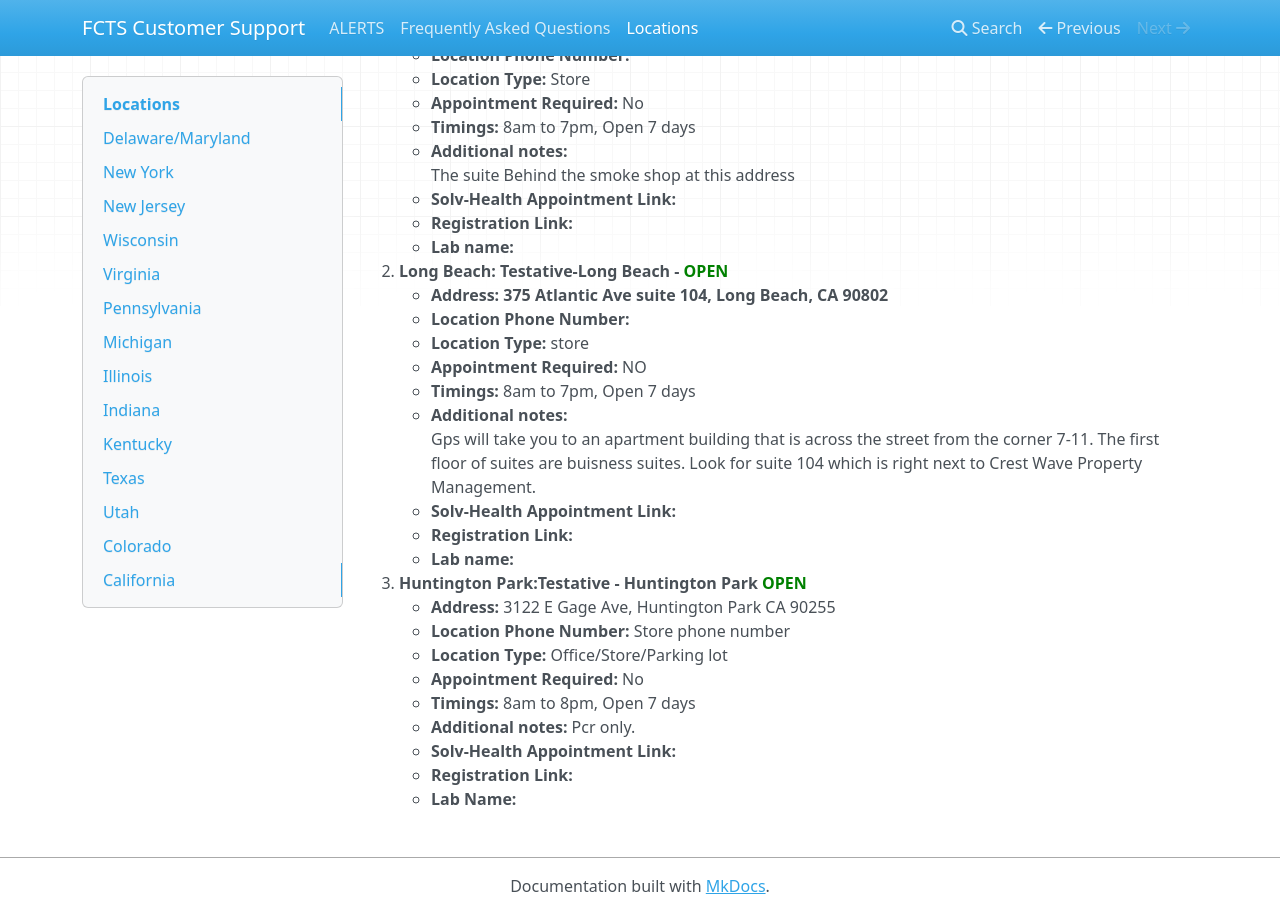
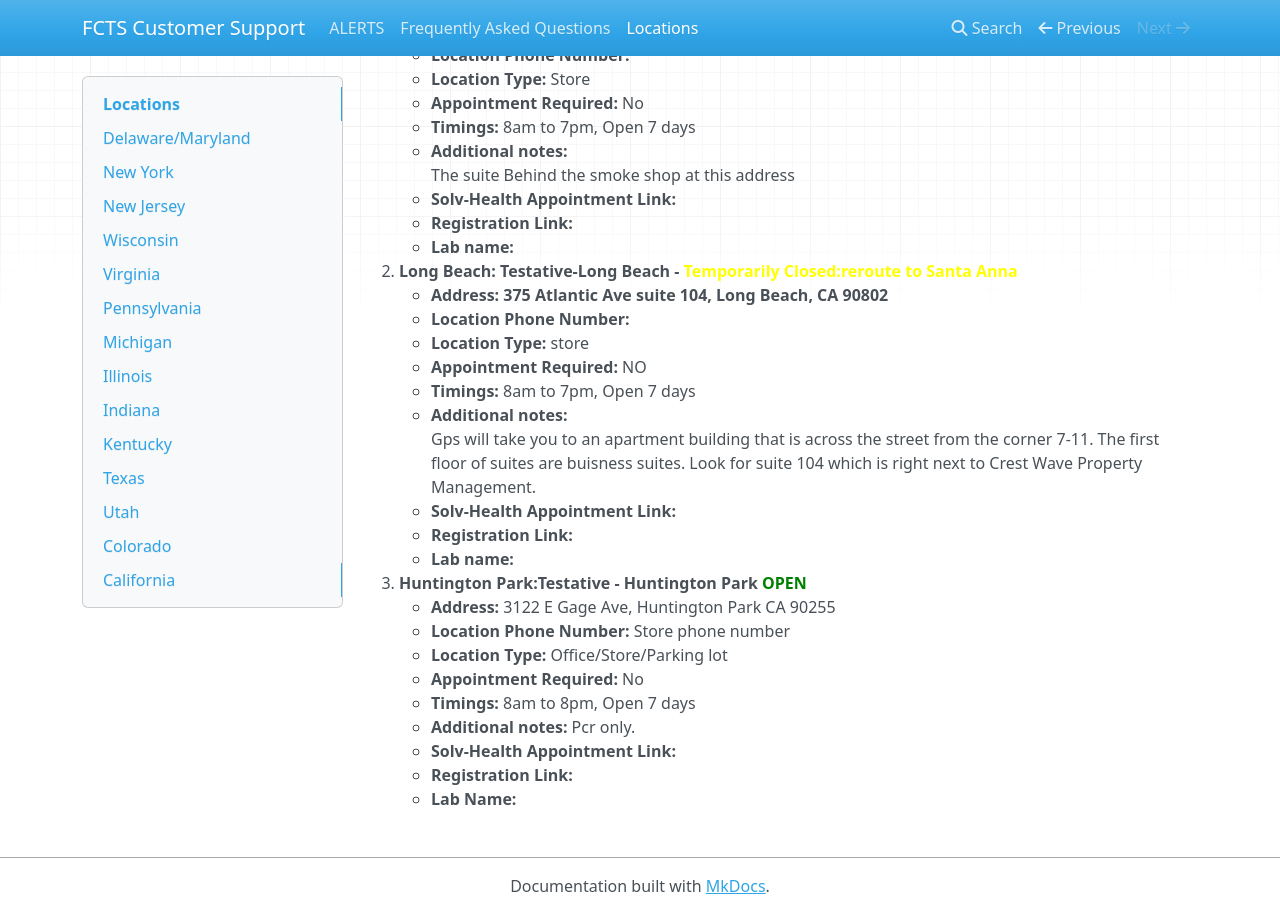
Before and after one commit to fcts000/fcts-cs-docs, an MkDocs documentation site: the page built from docs/locations.md, in a window 1280 px wide and 900 px high, scrolled down 10357 px. Built offline with MkDocs 1.6.1, drawn with Linux system fonts in a browser that asks for light colours; nearby versions of some CDN libraries.

Commit message:
updated long beach

```diff
--- a/docs/locations.md
+++ b/docs/locations.md
@@ -417,7 +417,7 @@ Use this template for new locations:
     * **Solv-Health Appointment Link:**
     * **Registration Link:**
     * **Lab name:**
-1. **Long Beach: Testative-Long Beach - <font color="green">OPEN</font>**
+1. **Long Beach: Testative-Long Beach - <font color="YELLOW">Temporarily Closed:reroute to Santa Anna</font>**
     * **Address: 375 Atlantic Ave suite 104, Long Beach, CA  90802**
     * **Location Phone Number:**
     * **Location Type:** store
```
Also changed, not shown: site/index.html, site/locations/index.html, site/search/search_index.json, site/sitemap.xml, 1 other file.
